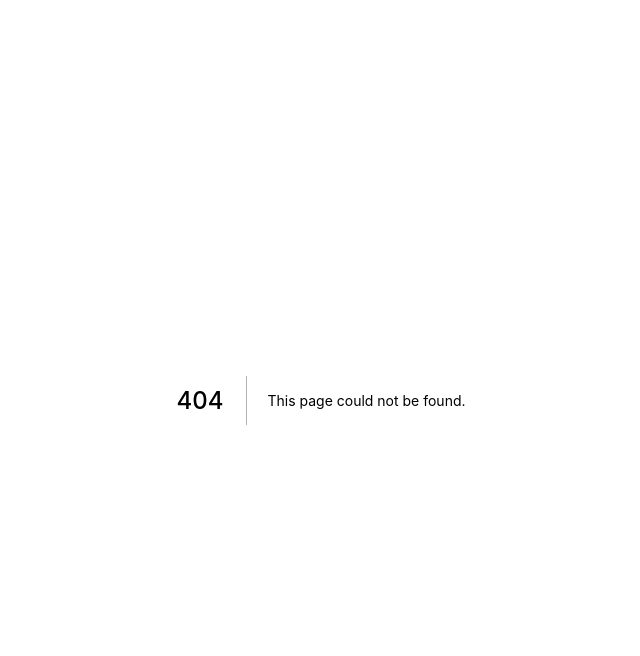
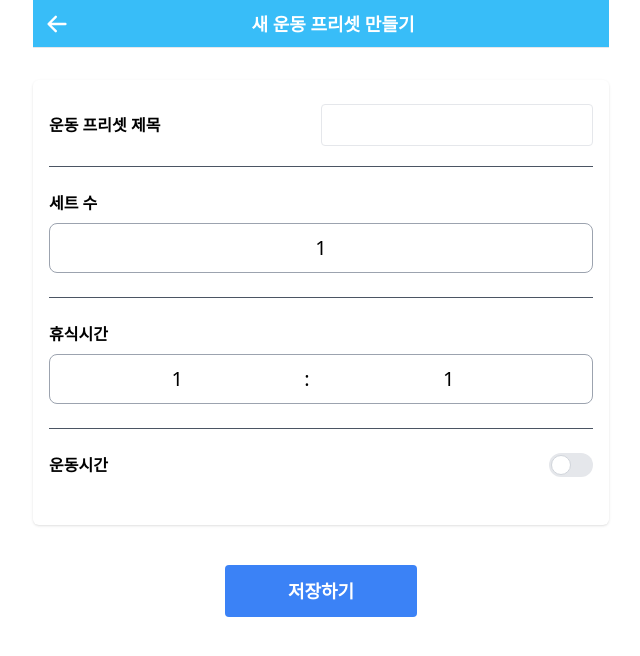
Before and after one commit to gloxinia106/set-timer-web, a Next.js app: page /write in a window 1280 px wide. Before the commit this address had no page. Shown: the top 656 px of the page, without its empty margins (319-959 px from the left). Built offline with nearby package versions, Linux system fonts and the light colour scheme.

Commit message:
프리셋 디자인

```diff
--- a/components/header.tsx
+++ b/components/header.tsx
@@ -1,5 +1,31 @@
-export default function Header() {
+interface HeaderProps {
+  isGoBack?: boolean;
+  title?: string;
+}
+
+export default function Header({ title, isGoBack }: HeaderProps) {
   return (
-    <div className="bg-sky-400 w-full h-12 max-w-xl text-lg px-10 font-medium fixed text-gray-800 border-b top-0"></div>
+    <div className="bg-sky-400 w-full h-12 max-w-xl text-lg px-3 font-medium fixed text-white border-b top-0 flex justify-between items-center">
+      {isGoBack ? (
+        <div>
+          <svg
+            className="w-6 h-6"
+            fill="currentColor"
+            viewBox="0 0 20 20"
+            xmlns="http://www.w3.org/2000/svg"
+          >
+            <path
+              fillRule="evenodd"
+              d="M9.707 16.707a1 1 0 01-1.414 0l-6-6a1 1 0 010-1.414l6-6a1 1 0 011.414 1.414L5.414 9H17a1 1 0 110 2H5.414l4.293 4.293a1 1 0 010 1.414z"
+              clipRule="evenodd"
+            />
+          </svg>
+        </div>
+      ) : (
+        ""
+      )}
+      <div className="font-semibold">{title}</div>
+      <div></div>
+    </div>
   );
 }
--- /dev/null
+++ b/components/timer.tsx
@@ -0,0 +1,48 @@
+export const SelectTimer = () => {
+  return (
+    <div className="mt-2 bg-white rounded-lg border border-gray-400">
+      <div className="flex items-center justify-center">
+        <select
+          name="min"
+          className="w-full h-12 bg-transparent text-center text-xl appearance-none outline-none"
+        >
+          {[...Array(99).keys()].map((key, index) => (
+            <option key={index} value={+key + 1}>
+              {+key + 1}
+            </option>
+          ))}
+        </select>
+        <span className="text-xl mr-3">:</span>
+        <select
+          name="sec"
+          className="w-full bg-transparent text-center text-xl appearance-none outline-none mr-4"
+        >
+          {[...Array(59).keys()].map((key, index) => (
+            <option key={index} value={+key + 1}>
+              {+key + 1}
+            </option>
+          ))}
+        </select>
+      </div>
+    </div>
+  );
+};
+
+export const SelectSet = () => {
+  return (
+    <div className="mt-2 bg-white rounded-lg border border-gray-400">
+      <div className="flex">
+        <select
+          name="min"
+          className="bg-transparent h-12 w-full text-center text-xl appearance-none outline-none"
+        >
+          {[...Array(99).keys()].map((key, index) => (
+            <option key={index} value={+key + 1}>
+              {+key + 1}
+            </option>
+          ))}
+        </select>
+      </div>
+    </div>
+  );
+};
--- /dev/null
+++ b/pages/write.tsx
@@ -0,0 +1,56 @@
+import { NextPage } from "next";
+import { useState } from "react";
+import Header from "../components/header";
+import { SelectSet, SelectTimer } from "../components/timer";
+
+const WriteHome: NextPage = () => {
+  const [isExercise, setIsExercise] = useState<boolean>(false);
+  return (
+    <div className="w-full max-w-xl mx-auto flex flex-col items-center">
+      <Header title="새 운동 프리셋 만들기" isGoBack />
+      <div className="mt-20 w-full px-4 py-6 shadow rounded-md">
+        <div className="flex pb-5 justify-between items-center border-b border-gray-600">
+          <label htmlFor="title" className="font-semibold">
+            운동 프리셋 제목
+          </label>
+          <input
+            id="title"
+            required
+            className="w-1/2 focus:outline-none border rounded p-2"
+          />
+        </div>
+        <div className="py-6 border-b border-gray-600">
+          <span className="font-semibold mb-3">세트 수</span>
+          <SelectSet />
+        </div>
+        <div className="py-6 border-b border-gray-600">
+          <span className="font-semibold mb-3">휴식시간</span>
+          <SelectTimer />
+        </div>
+        <div className="flex justify-between items-center py-6">
+          <span className="font-semibold">운동시간</span>
+          <label
+            htmlFor="default-toggle"
+            className="inline-flex relative items-center cursor-pointer"
+          >
+            <input
+              onChange={() => {
+                setIsExercise(!isExercise);
+              }}
+              type="checkbox"
+              id="default-toggle"
+              className="sr-only peer"
+            />
+            <div className="w-11 h-6 bg-gray-200 peer-focus:outline-none peer-focus:ring-4 peer-focus:ring-blue-300 dark:peer-focus:ring-blue-800 rounded-full peer dark:bg-gray-700 peer-checked:after:translate-x-full peer-checked:after:border-white after:content-[''] after:absolute after:top-[2px] after:left-[2px] after:bg-white after:border-gray-300 after:border after:rounded-full after:h-5 after:w-5 after:transition-all dark:border-gray-600 peer-checked:bg-blue-600"></div>
+          </label>
+        </div>
+        {isExercise ? <SelectTimer /> : ""}
+      </div>
+      <button className="bg-blue-500 rounded mt-10 w-1/3 text-lg py-3 px-2 font-semibold text-white">
+        저장하기
+      </button>
+    </div>
+  );
+};
+
+export default WriteHome;
--- a/tsconfig.json
+++ b/tsconfig.json
@@ -13,7 +13,8 @@
     "resolveJsonModule": true,
     "isolatedModules": true,
     "jsx": "preserve",
-    "incremental": true
+    "incremental": true,
+    "downlevelIteration": true
   },
   "include": ["next-env.d.ts", "**/*.ts", "**/*.tsx"],
   "exclude": ["node_modules"]
```
